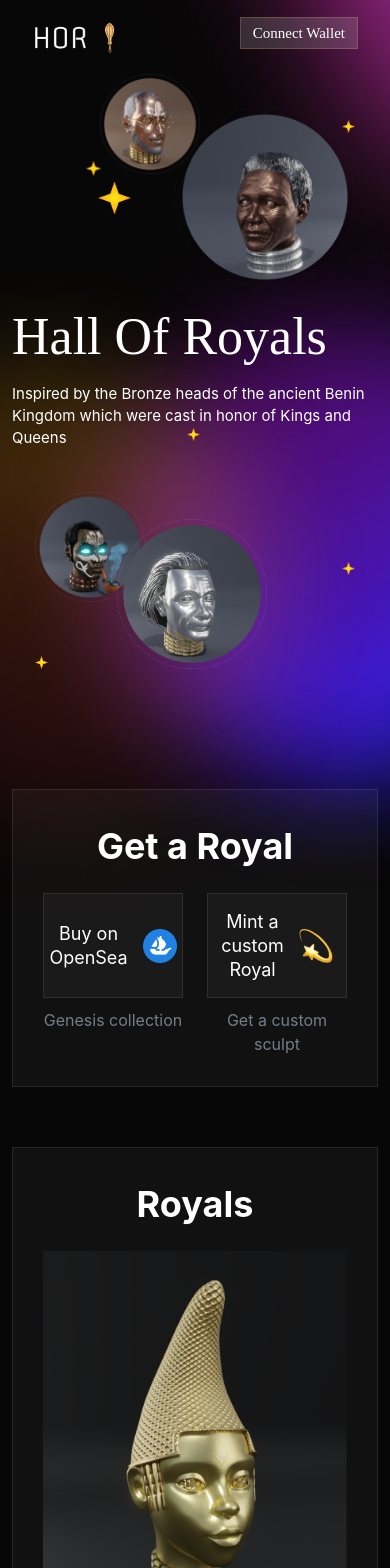
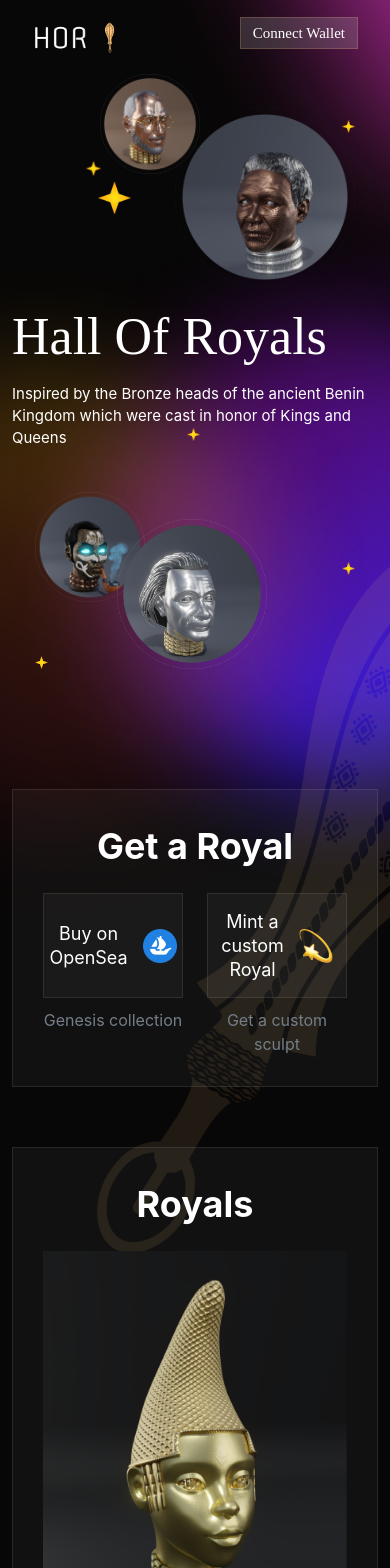
Before and after one commit to HallOfRoyals/HallOfRoyals-FrontEnd, a React (Create React App) app: page / in a window 390 px wide. Shown: the top 1568 px of the page. Built offline with nearby package versions, Linux system fonts and the light colour scheme; a web font is replaced by a local one.

Commit message:
Add shape image fourteen

```diff
--- a/src/App.js
+++ b/src/App.js
@@ -4,13 +4,15 @@ import ShowCase from './components/ShowCase';
 import Distribution from './components/Distribution';
 import RoadMap from './components/RoadMap';
 import Team from './components/Team';
+import shapeFourteen from './static/images/shape-14.png';
 
 function App() {
   return (
-    <div>
+    <div className="position-relative">
       <Header />
       <div class="container">
         <ActionTray />
+        <img src={shapeFourteen} alt="" className="shape-14"/>
         <ShowCase />
       </div>
       {/* <ShowCase/>
--- a/src/index.css
+++ b/src/index.css
@@ -1443,6 +1443,25 @@ p.desc {
   height: 13px;
   z-index: -1;
 }
+.shape-14 {
+  position: absolute;
+  top: 8%;
+  left: 8%;
+  height: 1500px;
+  z-index: -1;
+}
+@media (max-width: 1195px) {
+  .shape-14 {
+    height: 1000px;
+  }
+}
+@media (max-width: 645px) {
+  .shape-14 {
+    height: 890px;
+    left: -40px;
+    top: 17%;
+  }
+}
 .glassy-wrapper {
   background: rgba(196, 196, 196, 0.05);
   border: 0.5px solid rgba(196, 196, 196, 0.12);
```
